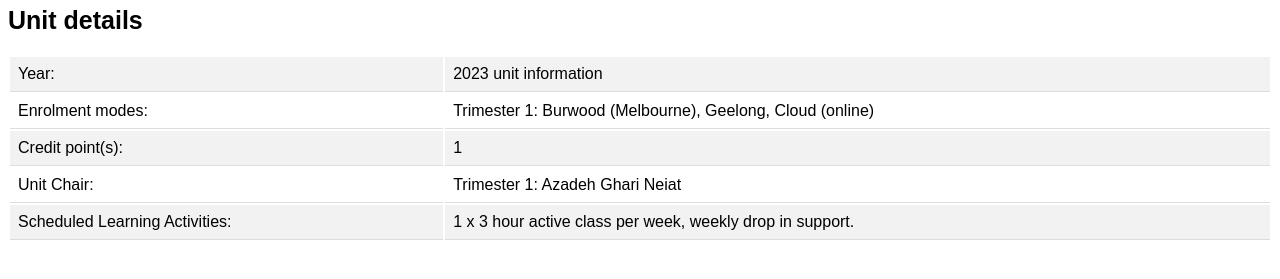
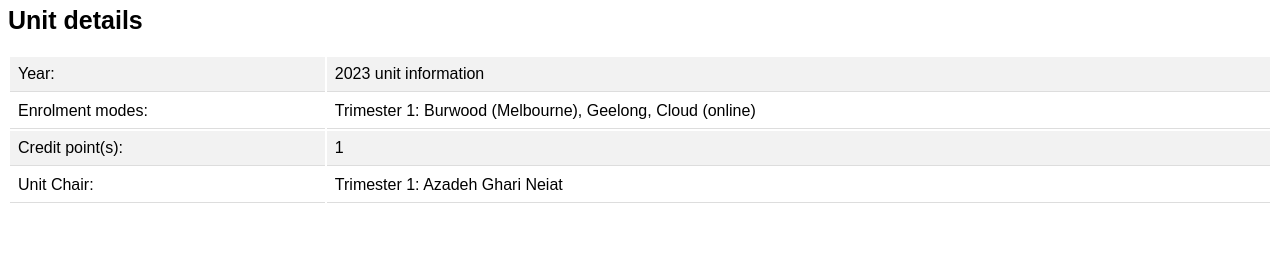
Before and after one commit to Reem-997/Deakin-Unit-Page, a plain HTML site: page index.html in a window 1280 px wide. Shown: the part 93-372 px from the top of the page. Drawn offline with Linux system fonts and the light colour scheme.

Commit message:
Add files via upload

```diff
--- a/index.html
+++ b/index.html
@@ -24,10 +24,6 @@
  <td> Unit Chair:</td>
  <td> Trimester 1: Azadeh Ghari Neiat</td>
  </tr>
- <tr>
- <td> Scheduled Learning Activities:</td>
- <td> 1 x 3 hour active class per week, weekly drop in support.</td>
- </tr>
 </table>
 </body>
 </html>
```
